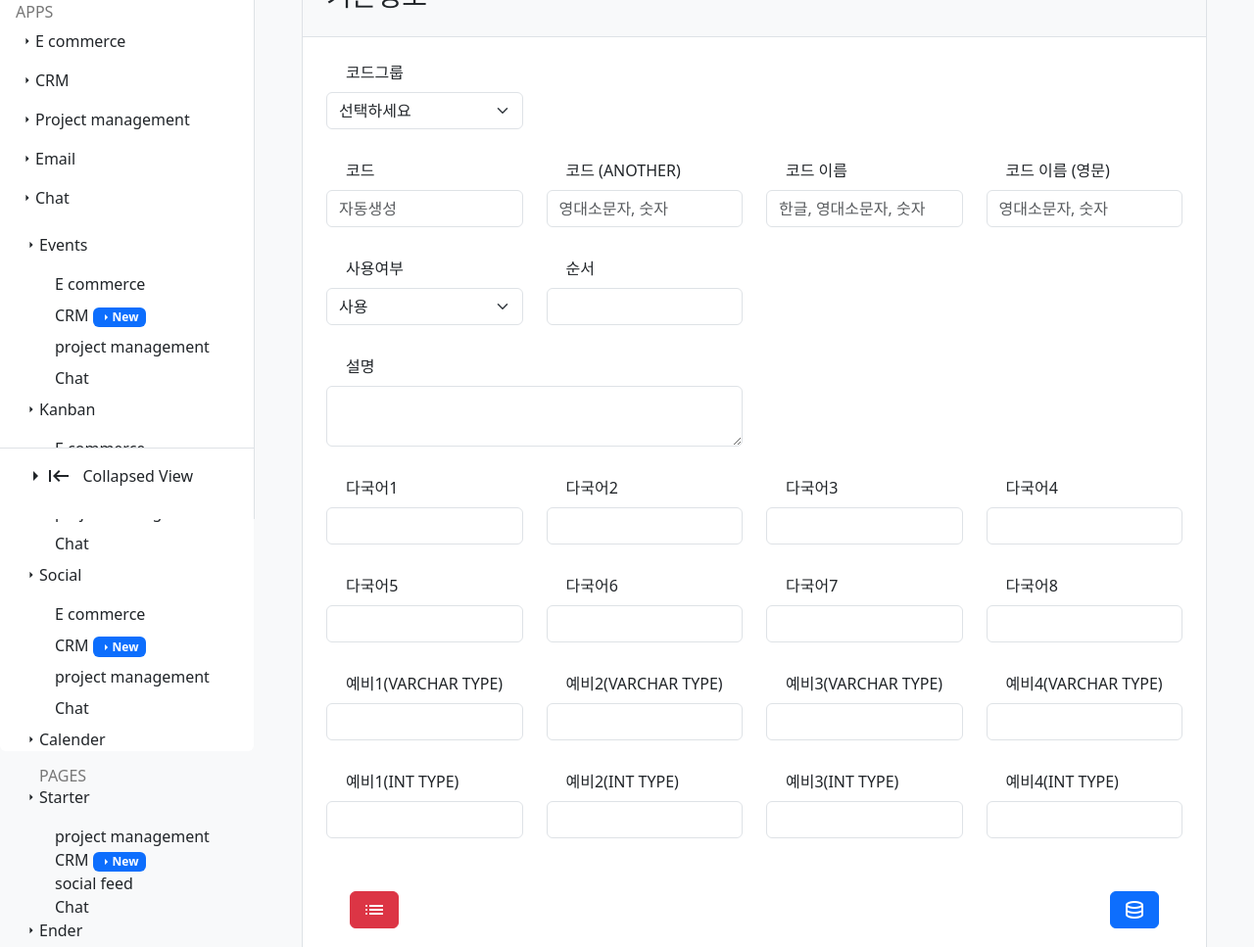
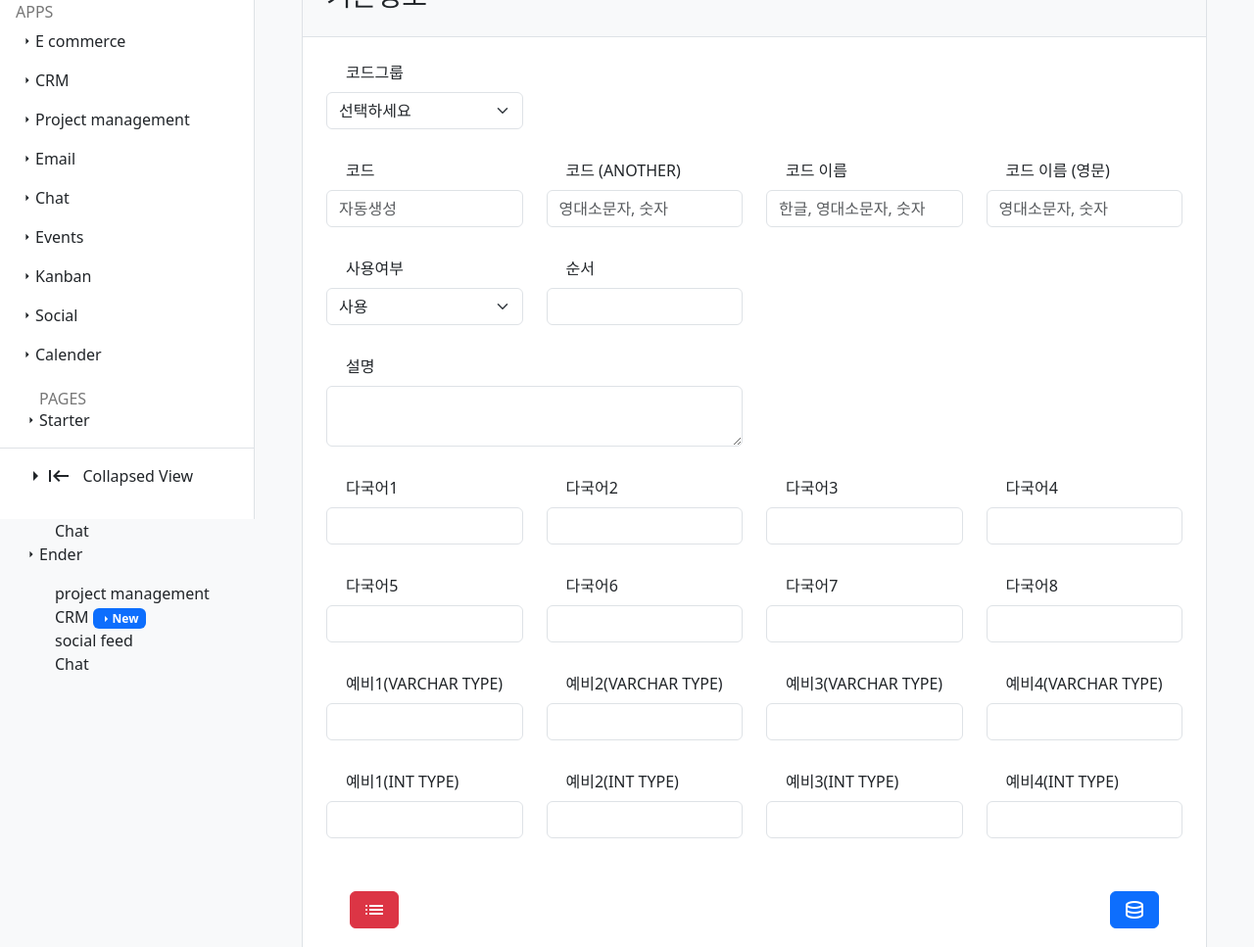
Before and after one commit to bluesky7660/html_test, a plain HTML site: page study_folder/form.html in a window 1280 px wide. Shown: the part 270-1237 px from the top of the page at 98% size. Drawn offline with nearby package versions, Linux system fonts and the light colour scheme.

Commit message:
form07.07 1

```diff
--- a/study_folder/form.html
+++ b/study_folder/form.html
@@ -80,6 +80,7 @@
         bottom: 0;
         margin-bottom: 0;
         background-color: #fff;
+        z-index: 2;
       }
 
 
@@ -226,44 +227,45 @@
             </div>
           </div>
           <div class="accordion-item">
-            <div class="accordion-header"><p class="pt-2 pb-2" type="button" style="padding: 1.25rem;"><span></span>Chat</p></div>
+            <div class="accordion-header"><p class="accordion-button pt-2 pb-2 collapsed" type="button" style="padding: 1.25rem;"><span></span>Chat</p></div>
           </div>
-
-          <ul class="accordion-item side_app ps-4 pe-5">
-            <li>
-              <p><span></span>Events</p>
-              <ul>
+          <div class="accordion-item side_app">
+            <div class="accordion-header"><p class="accordion-button pt-2 pb-2 collapsed" type="button" data-bs-toggle="collapse" data-bs-target="#collapse_6" aria-expanded="true" aria-controls="collapse_6"><span></span>Events</p></div>
+            <div id="collapse_6" class="accordion-collapse collapse" data-bs-parent="#accordionExample">
+              <ul class="accordion-body">
                 <li>E commerce</li>
                 <li>CRM <span class="badge text-bg-primary">New</span></li>
                 <li>project management</li>
                 <li>Chat</li>
               </ul>
-            </li>
-            <li>
-              <p><span></span>Kanban</p>
-              <ul>
+            </div>
+          </div>
+          <div class="accordion-item side_app">
+            <div class="accordion-header"><p class="accordion-button pt-2 pb-2 collapsed" type="button" data-bs-toggle="collapse" data-bs-target="#collapse_7" aria-expanded="true" aria-controls="collapse_7"><span></span>Kanban</p></div>
+            <div id="collapse_7" class="accordion-collapse collapse" data-bs-parent="#accordionExample">
+              <ul class="accordion-body">
                 <li>E commerce</li>
                 <li>CRM <span class="badge text-bg-primary">New</span></li>
                 <li>project management</li>
                 <li>Chat</li>
               </ul>
-            </li>
-            <li>
-              <p><span></span>Social</p>
-              <ul>
+            </div>
+          </div>
+          <div class="accordion-item side_app">
+            <div class="accordion-header"><p class="accordion-button pt-2 pb-2 collapsed" type="button" data-bs-toggle="collapse" data-bs-target="#collapse_8" aria-expanded="true" aria-controls="collapse_8"><span></span>Social</p></div>
+            <div id="collapse_8" class="accordion-collapse collapse" data-bs-parent="#accordionExample">
+              <ul class="accordion-body">
                 <li>E commerce</li>
                 <li>CRM <span class="badge text-bg-primary">New</span></li>
                 <li>project management</li>
                 <li>Chat</li>
               </ul>
-            </li>
-            <li>
-              <p><span></span>Calender</p>
-            </li>
-          </ul>
-          <div >
+            </div>
+          </div>
+          <div class="accordion-item">
+            <div class="accordion-header"><p class="accordion-button pt-2 pb-2 collapsed" type="button" style="padding: 1.25rem;"><span></span>Calender</p></div>
+          </div>
 
-          </div>
           <div class="pages ps-4 pe-5">
             <h6 class="text-uppercase">pages</h6>
             <ul>
```
